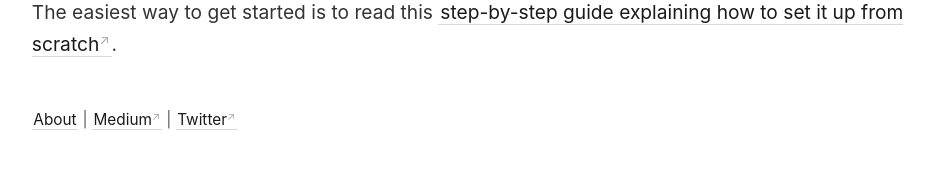
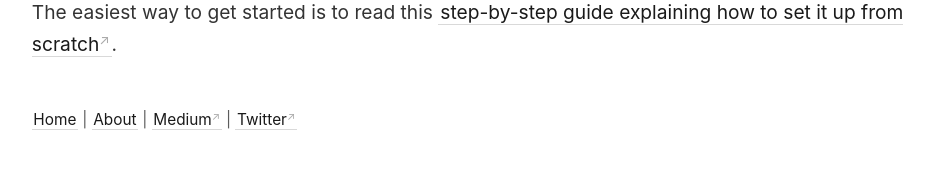
Before and after one commit to miscemw/Paper-Less, a Jekyll site: the page built from _pages/index.md, in a window 1280 px wide. Shown: the part 503-672 px from the top of the page, without its empty margins (45-978 px from the left). Built offline with Jekyll 4.4.1, drawn with Linux system fonts in a browser that asks for light colours.

Commit message:
Added Home page link to footer

```diff
--- a/_includes/footer.html
+++ b/_includes/footer.html
@@ -1 +1 @@
-<a class="internal-link" href="/about">About</a> | <a href = "https://miscellaneplans.medium.com" target = "_blank">Medium</a> | <a href = "https://twitter.com/miscellaneplans" target = "_blank">Twitter</a>
+<a class="internal-link" href="/index">Home</a> | <a class="internal-link" href="/about">About</a> | <a href = "https://miscellaneplans.medium.com" target = "_blank">Medium</a> | <a href = "https://twitter.com/miscellaneplans" target = "_blank">Twitter</a>
```
